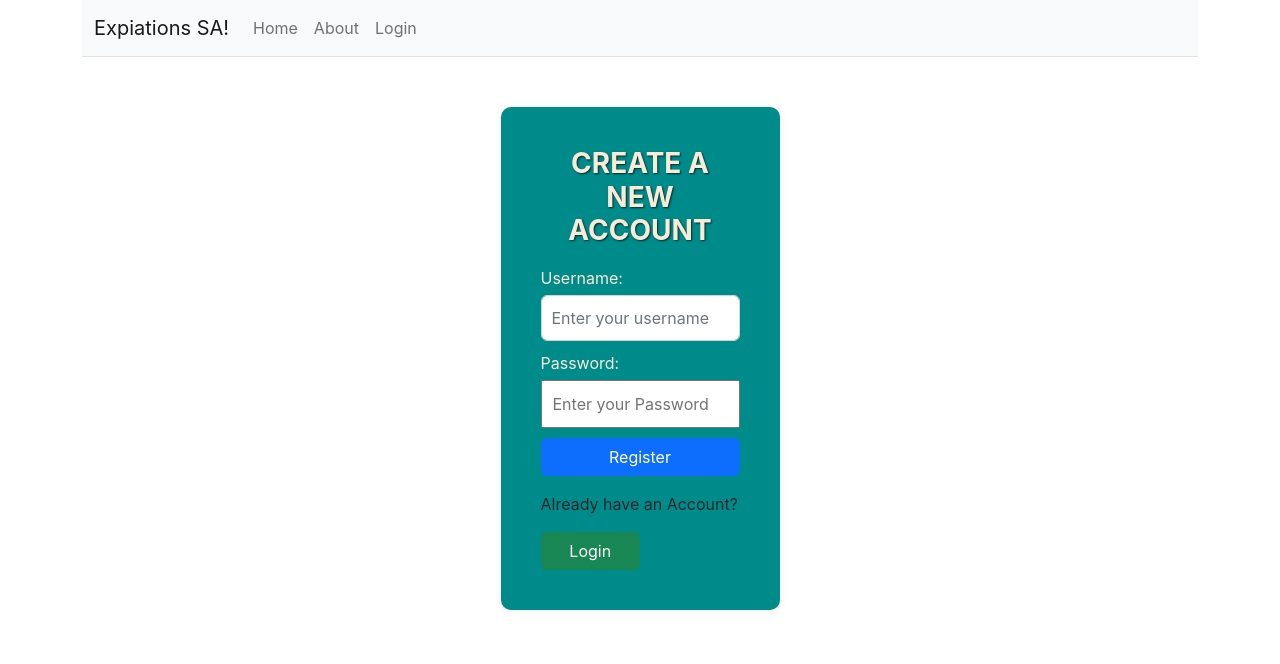
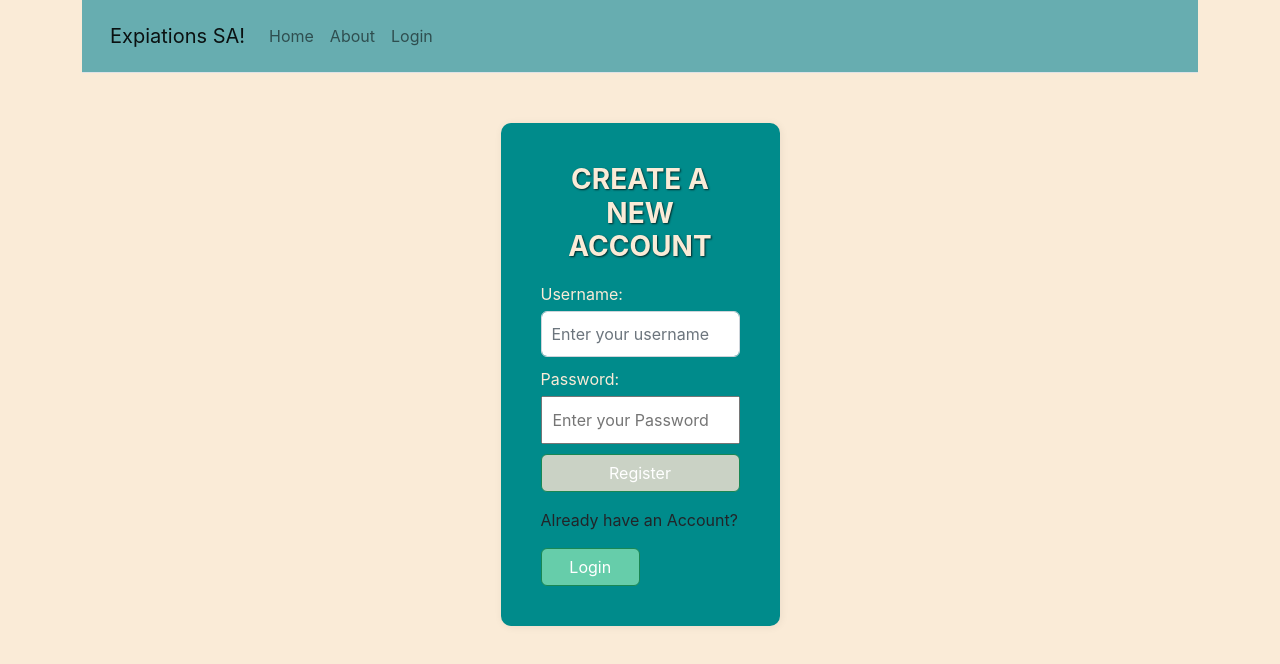
Before and after one commit to vknhu/WebTech-Assig2, a React (Create React App) app in the folder Assig2/a2reactapp/: page /Register in a window 1280 px wide. Shown: the top 664 px of the page. Built offline with nearby package versions, Linux system fonts and the light colour scheme.

Commit message:
Updated the style for the whole app
- This will be the general template for all the pages with the same set of colors and format

```diff
--- a/Assig2/a2reactapp/src/App.css
+++ b/Assig2/a2reactapp/src/App.css
@@ -1,38 +1,12 @@
-.App {
-  text-align: center;
+/* App.css */
+
+body {
+    background-color: antiquewhite;
+    margin: 0;
+    padding: 0;
 }
 
-.App-logo {
-  height: 40vmin;
-  pointer-events: none;
+.navbar {
+    background-color: #67adb0 !important;
+    padding: 1rem;
 }
-
-@media (prefers-reduced-motion: no-preference) {
-  .App-logo {
-    animation: App-logo-spin infinite 20s linear;
-  }
-}
-
-.App-header {
-  background-color: #282c34;
-  min-height: 100vh;
-  display: flex;
-  flex-direction: column;
-  align-items: center;
-  justify-content: center;
-  font-size: calc(10px + 2vmin);
-  color: white;
-}
-
-.App-link {
-  color: #61dafb;
-}
-
-@keyframes App-logo-spin {
-  from {
-    transform: rotate(0deg);
-  }
-  to {
-    transform: rotate(360deg);
-  }
-}
--- a/Assig2/a2reactapp/src/App.js
+++ b/Assig2/a2reactapp/src/App.js
@@ -1,4 +1,5 @@
 import { Link, Outlet } from "react-router-dom";
+import "./App.css";
 
 function App() {
     return (
--- a/Assig2/a2reactapp/src/components/Login.css
+++ b/Assig2/a2reactapp/src/components/Login.css
@@ -26,10 +26,12 @@
 
 .inputGroup button {
     margin-top: 10px;
+    background-color: #cad2c5;
 }
 
-.login .btn.btn-success {
+.login .register-link {
     width: 50%;
+    background-color: mediumaquamarine;
 }
 
 .login h3 {
--- a/Assig2/a2reactapp/src/components/Login.js
+++ b/Assig2/a2reactapp/src/components/Login.js
@@ -40,11 +40,11 @@ function Login() {
                     <label htmlFor="Password">Password:</label>
                     <input type="password" id="password" name="password" placeholder="Enter your Password"
                         value={password} onChange={(e) => setPassword(e.target.value)} required />
-                    <button type="submit" className="btn btn-primary">Login</button>
+                    <button type="submit" className="btn btn-success">Login</button>
                 </div>
             </form>
             <p className="mt-3">Don't have an Account?</p>
-            <Link to="/Register" className="btn btn-success">Register</Link>
+            <Link to="/Register" className="register-link btn btn-success">Register</Link>
         </div>
     );
 }
--- a/Assig2/a2reactapp/src/components/Register.css
+++ b/Assig2/a2reactapp/src/components/Register.css
@@ -26,11 +26,13 @@
 
 .inputGroup button {
     margin-top: 10px;
+    background-color: #cad2c5;
 }
 
-.register .btn.btn-success {
+.register .login-link {
     width: 50%;
     text-align: center;
+    background-color: mediumaquamarine;
 }
 
 .register h3 {
--- a/Assig2/a2reactapp/src/components/Register.js
+++ b/Assig2/a2reactapp/src/components/Register.js
@@ -41,11 +41,11 @@ function Register() {
                     <label htmlFor="Password">Password:</label>
                     <input type="password" id="password" name="password" placeholder="Enter your Password"
                         value={password} onChange={(e) => setPassword(e.target.value)} required />
-                    <button type="submit" className="btn btn-primary">Register</button>
+                    <button type="submit" className="btn btn-success">Register</button>
                 </div>
             </form>
             <p className="mt-3">Already have an Account?</p>
-            <Link to="/Login" className="btn btn-success">Login</Link>
+            <Link to="/Login" className="login-link btn btn-success">Login</Link>
         </div>
     );
 }
```
